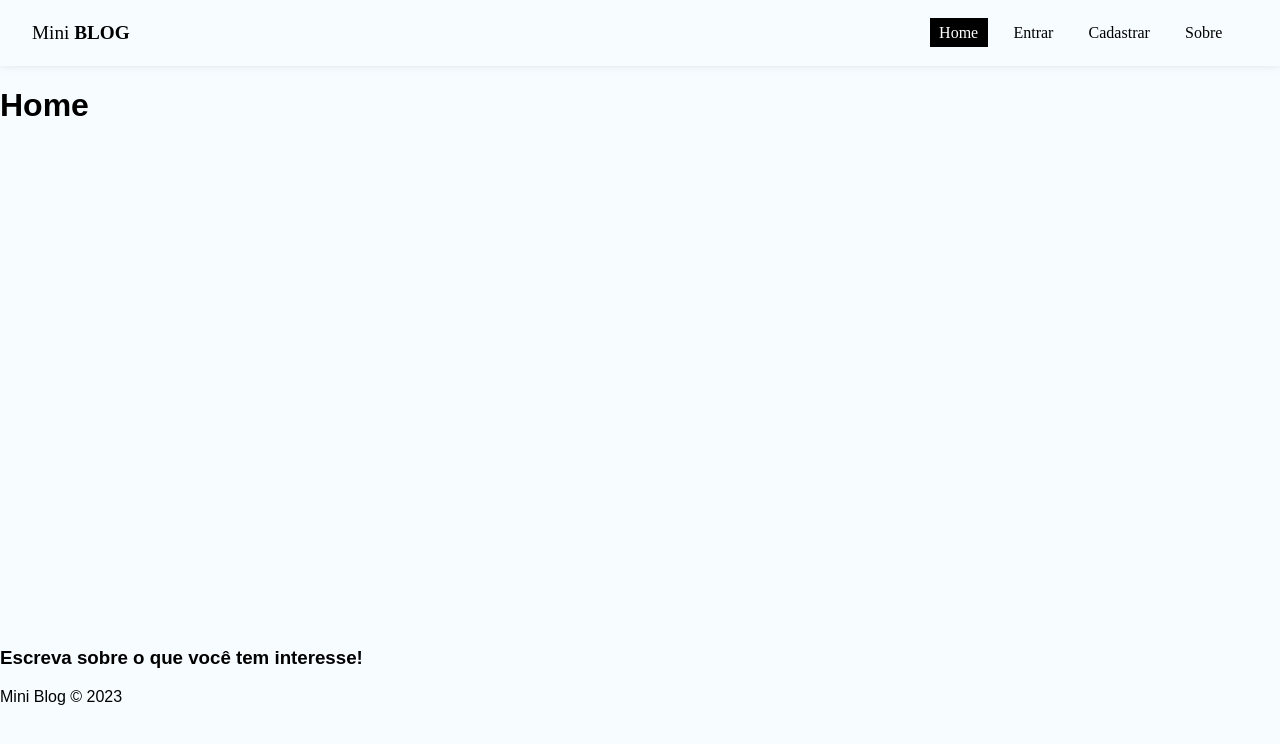
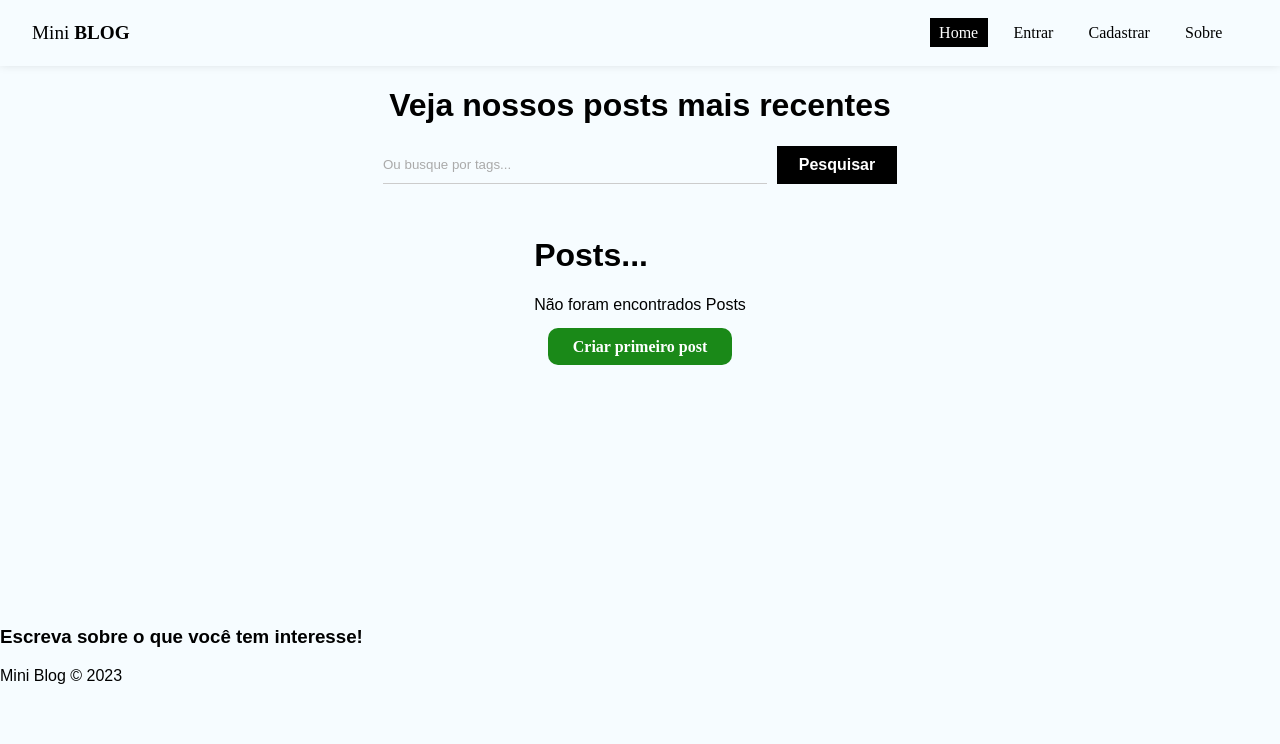
Before and after one commit to victoradauto1/Curso-React, a React (Vite) app in the folder 10-MINIBLOG/miniblog/: page / in a window 1280 px wide. Shown: the top 744 px of the page. Built offline with nearby package versions, Linux system fonts and the light colour scheme; no server answers.

Commit message:
logística de validade do create post e primeiras formatações da home

```diff
--- a/10-MINIBLOG/miniblog/src/pages/CreatePost/CreatePost.jsx
+++ b/10-MINIBLOG/miniblog/src/pages/CreatePost/CreatePost.jsx
@@ -15,20 +15,39 @@ export const CreatePost = () => {
 
   const { insertDocument, response } = useInsertDocuments("posts")
 
+  const navigate = useNavigate()
+
   const handleSubmit = (e) => {
     e.preventDefault();
     setFormError("")
+
+    try {
+      new URL(image)
+    } catch (error) {
+      setFormError("A imagem precisa ser uma URL.")
+    }
+
+    const tagsArray = tags.split(",").map((tag)=>tag.trim().toLowerCase())
+
+      if (!title || !image || !body || !tags) {
+        setFormError("Por favor, preencha todos os campos!")
+      }
+
+    if (formError) return;
 
     insertDocument({
       title,
       image,
       body,
-      tags,
+      tagsArray,
       uid: user.uid,
       createdBy: user.displayName
     })
 
-    console.log("foi enviado")
+    navigate("/")
+
+
+
   };
 
   return (
@@ -88,6 +107,7 @@ export const CreatePost = () => {
           </button>
         )}
         {response.error && <p className="error">{response.error}</p>}
+        {formError && <p className="error">{formError}</p>}
       </form>
     </div>
   );
--- a/10-MINIBLOG/miniblog/src/pages/Home/Home.jsx
+++ b/10-MINIBLOG/miniblog/src/pages/Home/Home.jsx
@@ -1,9 +1,36 @@
-import React from 'react'
+import styles from "./Home.module.css"
+import { useNavigate, Link } from "react-router-dom";
+import { useState } from "react";
+
 
 export const Home = () => {
+  const [query, setQuery] = useState("");
+  const [posts] = useState([ ])
+
+  const handleSubmit = (e) => {
+    e.preventDefault();
+  };
   return (
-    <div>
-        <h1>Home</h1>
+    <div className={styles.home}>
+      <h1>Veja nossos posts mais recentes</h1>
+      <form onSubmit={handleSubmit} className={styles.search_form}>
+        <input
+          type="text"
+          placeholder="Ou busque por tags..."
+          onChange={(e) => setQuery(e.target.value)}
+          value={query}
+        />
+        <button className="btn btn-dark">Pesquisar</button>
+      </form>
+      <div>
+        <h1>Posts...</h1>
+        {posts && posts.length === 0 &&(
+          <div className={styles.noposts}>
+            <p>Não foram encontrados Posts</p>
+            <Link to="/posts/create" className="btn">Criar primeiro post</Link>
+          </div>
+        )}
+      </div>
     </div>
-  )
-}
+  );
+};
--- a/10-MINIBLOG/miniblog/src/pages/Home/Home.module.css
+++ b/10-MINIBLOG/miniblog/src/pages/Home/Home.module.css
@@ -0,0 +1,35 @@
+.home{
+    display: flex;
+    flex-direction: column;
+    align-items: center;
+    justify-content: center;
+
+}
+
+.search_form{
+    max-width: 100%;
+    width: 60%;
+    display: flex;
+    justify-content: center;
+    margin-bottom: 2em;
+
+}
+
+.search_form input{
+    margin-right: 10px;
+    width: 50%;
+}
+
+.noposts{
+    text-align: center;
+
+}
+
+.noposts p {
+    margin-bottom: 1.5em;
+
+}
+
+.noposts a{
+    padding: 10px 25px;
+}
```
